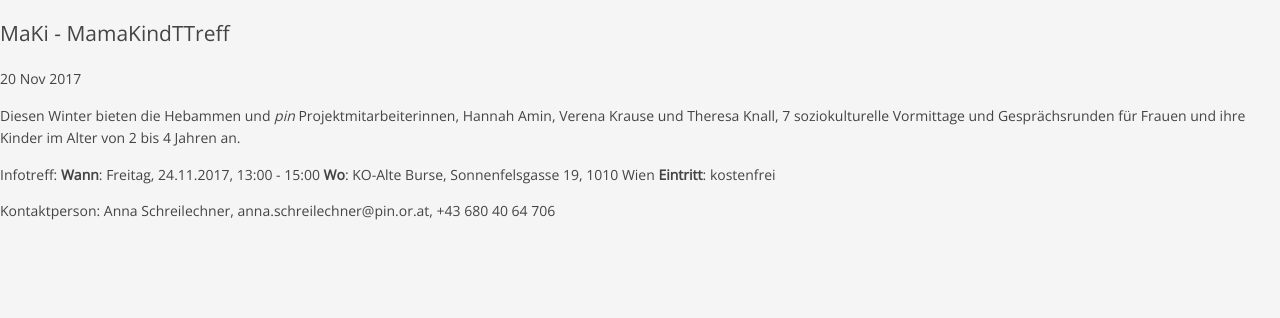
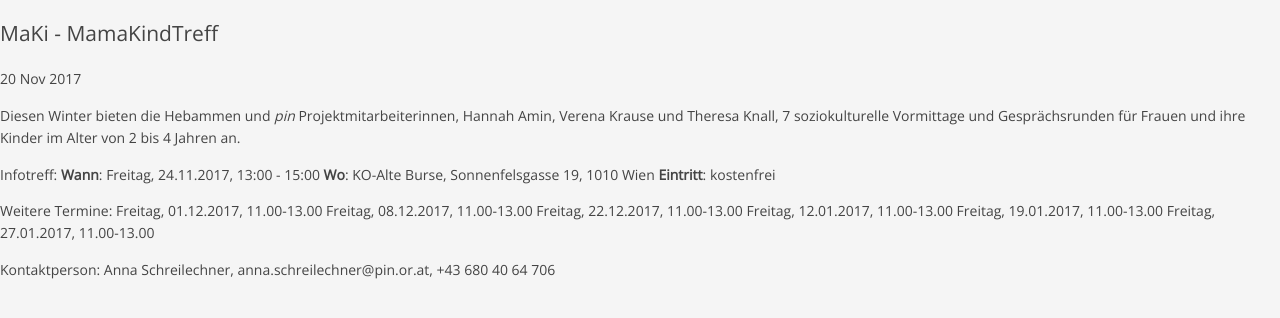
Before and after one commit to pinverein/anna-laura, a Jekyll site: the page built from _posts/de/news/2017-11-20-de-MaKi-MamaKindTreff.md, in a window 1280 px wide. Shown: the top 318 px of the page. Built offline with Jekyll 4.4.1, drawn with Linux system fonts in a browser that asks for light colours; comment, search, counter and statistics services are not loaded.

Commit message:
Update 2017-11-20-de-MaKi-MamaKindTreff.md

```diff
--- a/_posts/de/news/2017-11-20-de-MaKi-MamaKindTreff.md
+++ b/_posts/de/news/2017-11-20-de-MaKi-MamaKindTreff.md
@@ -1,6 +1,6 @@
 ---
 layout: post
-title:  'MaKi - MamaKindTTreff'
+title:  'MaKi - MamaKindTreff'
 language: de
 categories: news
 weight: 3
@@ -14,4 +14,12 @@ Infotreff:
 **Wo**: KO-Alte Burse, Sonnenfelsgasse 19, 1010 Wien
 **Eintritt**: kostenfrei
 
+Weitere Termine:
+Freitag, 01.12.2017, 11.00-13.00
+Freitag, 08.12.2017, 11.00-13.00
+Freitag, 22.12.2017, 11.00-13.00
+Freitag, 12.01.2017, 11.00-13.00
+Freitag, 19.01.2017, 11.00-13.00
+Freitag, 27.01.2017, 11.00-13.00
+
 Kontaktperson: Anna Schreilechner, anna.schreilechner@pin.or.at, +43 680 40 64 706
```
